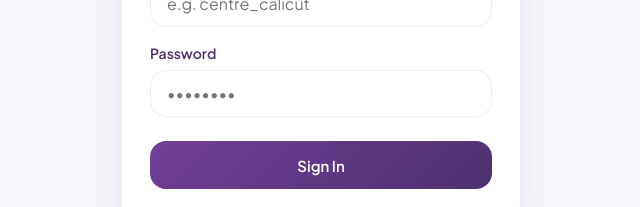
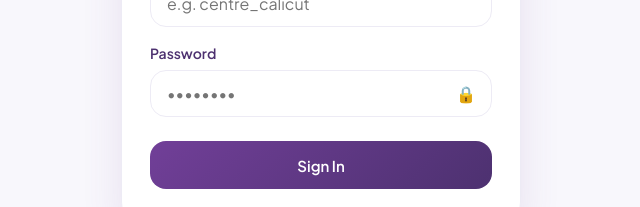
Before and after one commit to mahdiyyah-dot/Year-of-Books-Portal, a React (Vite) app: page / in a window 1280 px wide. Shown: the part 448-655 px from the top of the page, without its empty margins (319-959 px from the left). Built offline with nearby package versions, Linux system fonts and the light colour scheme; no server answers.

Commit message:
fix: resolve monthly dropdown mapping crash on leaderboard tab and add show/hide toggle on password inputs

```diff
--- a/src/pages/CoordinatorDashboard.jsx
+++ b/src/pages/CoordinatorDashboard.jsx
@@ -1187,9 +1187,10 @@ function CoordinatorDashboard({ user, profile, onProfileUpdate, onLogout }) {
                     onChange={(e) => setActiveMonth(e.target.value)}
                     style={{ flex: 1, minWidth: '150px' }}
                   >
-                    {availableMonths.map(m => (
-                      <option key={m} value={m}>{formatMonthLabel(m)}</option>
-                    ))}
+                    {availableMonths.map(m => {
+                      const monthVal = typeof m === 'string' ? m : m.month;
+                      return <option key={monthVal} value={monthVal}>{formatMonthLabel(monthVal)}</option>;
+                    })}
                   </select>
                 )}
               </div>
--- a/src/pages/Login.jsx
+++ b/src/pages/Login.jsx
@@ -4,6 +4,7 @@ import { loginWithUsername } from '../supabaseClient';
 function Login() {
   const [username, setUsername] = useState('');
   const [password, setPassword] = useState('');
+  const [showPassword, setShowPassword] = useState(false);
   const [loading, setLoading] = useState(false);
   const [error, setError] = useState('');
 
@@ -70,8 +71,9 @@ function Login() {
 
           <div className="form-group" style={{ marginTop: '16px' }}>
             <label htmlFor="password">Password</label>
+            <div style={{ position: 'relative' }}>
               <input
-              type="password"
+                type={showPassword ? 'text' : 'password'}
                 id="password"
                 value={password}
                 onChange={(e) => setPassword(e.target.value)}
@@ -79,7 +81,28 @@ function Login() {
                 disabled={loading}
                 autoComplete="current-password"
                 required
+                style={{ paddingRight: '45px' }}
               />
+              <button
+                type="button"
+                onClick={() => setShowPassword(!showPassword)}
+                style={{
+                  position: 'absolute',
+                  right: '12px',
+                  top: '50%',
+                  transform: 'translateY(-50%)',
+                  background: 'none',
+                  border: 'none',
+                  cursor: 'pointer',
+                  fontSize: '16px',
+                  padding: '4px',
+                  color: 'var(--text-muted)'
+                }}
+                title={showPassword ? 'Hide Password' : 'Show Password'}
+              >
+                {showPassword ? '👁️' : '🔒'}
+              </button>
+            </div>
           </div>
 
           <button
```
Lines whose indentation alone changed are shown as unchanged.
